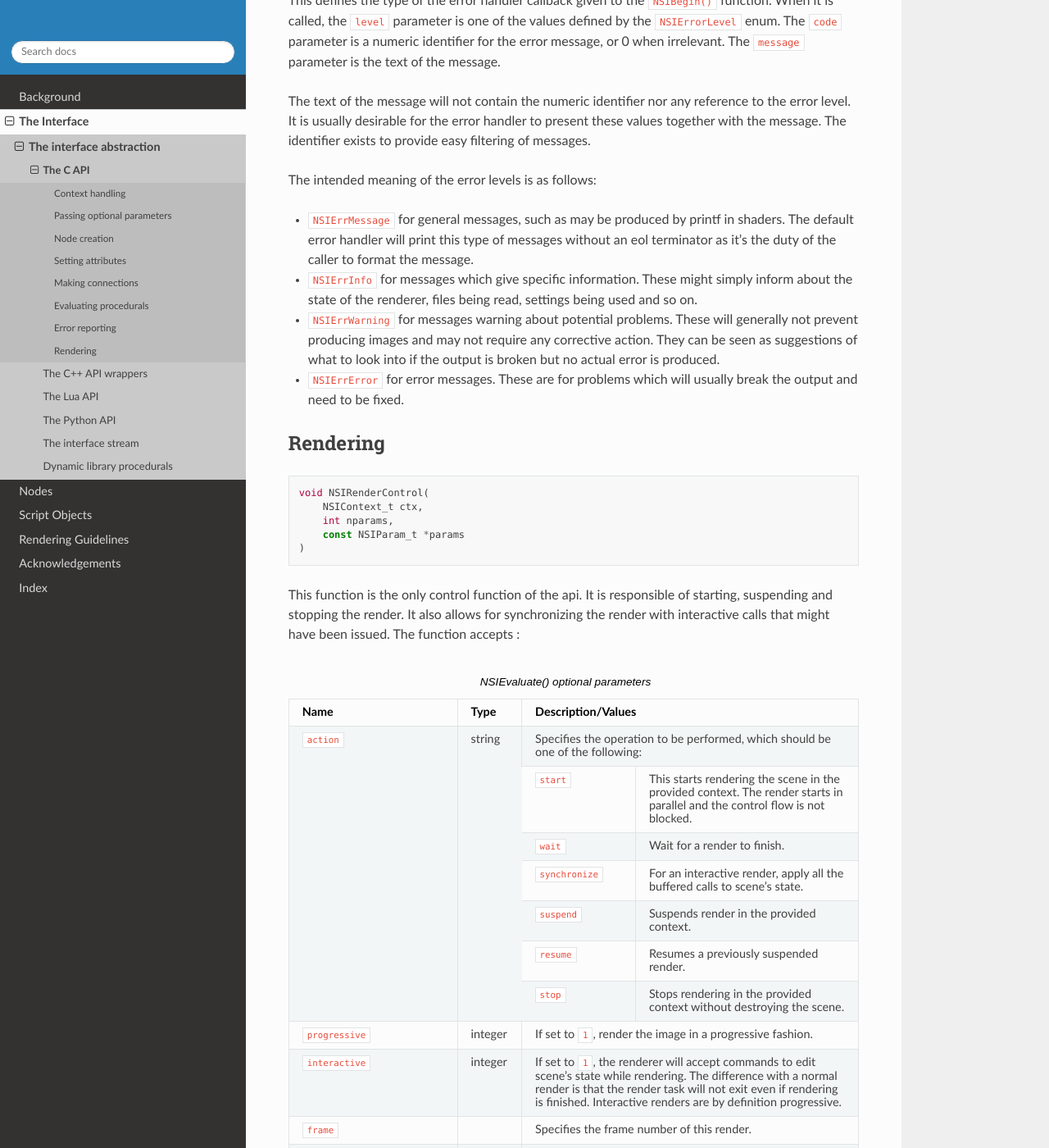
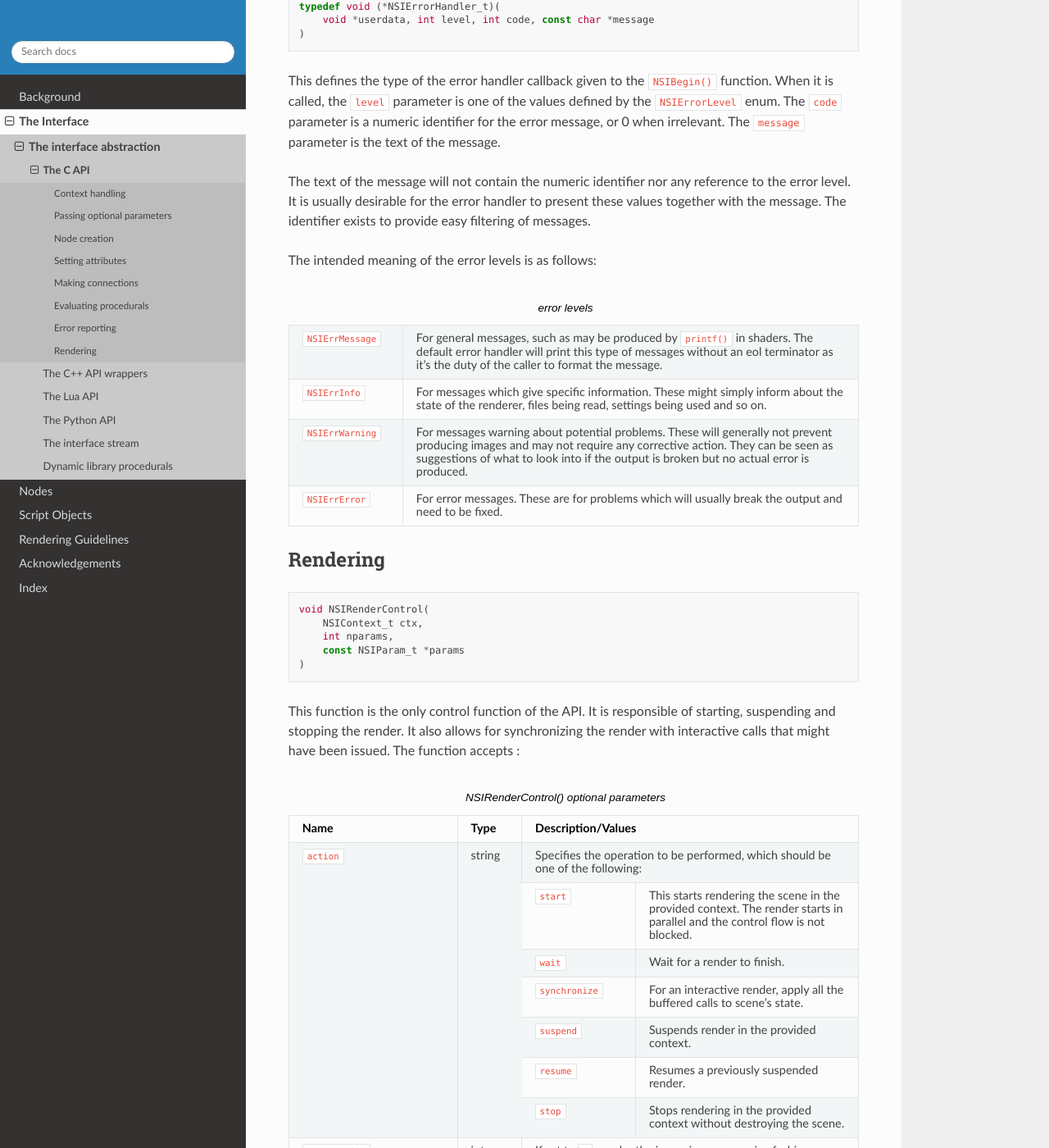
Before and after one commit to virtualritz/nsi-docs, a Sphinx documentation site: the page built from docs/c-api.rst, in a window 1280 px wide and 1400 px high, scrolled down 8820 px. Shown: the whole window at 82% size. Built offline with Sphinx 7.4.7 and the Read the Docs theme 2.0.0, drawn with Linux system fonts in a browser that asks for light colours; part of the change alters nothing that is shown; some of the changed text lies outside the part shown.

Commit message:
Last missing tables added to C API docs.

```diff
--- a/docs/c-api.rst
+++ b/docs/c-api.rst
@@ -19,12 +19,16 @@ interface in other languages as all concepts are the same.
 The ``NSI_VERSION`` macro exists in case there is a need at some point
 to break source compatibility of the C interface.
 
+.. _CAPI:dotroot:
+
 .. code-block:: c
 
     #define NSI_SCENE_ROOT ".root"
 
 The ``NSI_SCENE_ROOT`` macro defines the handle of the
 :ref:`root node<node:root>`.
+
+.. _CAPI:dotall:
 
 .. code-block:: c
 
@@ -447,24 +451,37 @@ two elements. It is not an error to create a connection which already
 exists or to remove a connection which does not exist but the nodes on
 which the connection is performed must exist. The parameters are:
 
-The handle of the node from which the connection is made.
+.. table:: NSIConnect()/NSIDisconnect() optional parameters
+    :widths: 3 1 6
 
-The name of the attribute from which the connection is made. If this is
-an empty string then the connection is made from the node instead of
-from a specific attribute of the node.
+    +------------------------+----------+----------------------------------------------------+
+    | **Name**               | **Type** | **Description/Values**                             |
+    +========================+==========+====================================================+
+    | ``from``               | string   | The handle of the node from which the connection   |
+    |                        |          | is made.                                           |
+    +------------------------+----------+----------------------------------------------------+
+    | ``from attr``          | string   | The name of the attribute from which the           |
+    |                        |          | connection is made. If this is an empty string     |
+    | ``from.attribute`` (!) |          | then the connection is made from the node instead  |
+    |                        |          | of from a specific attribute of the node.          |
+    +------------------------+----------+----------------------------------------------------+
+    | ``to``                 | string   | The handle of the node to which the connection is  |
+    |                        |          | made.                                              |
+    +------------------------+----------+----------------------------------------------------+
+    | ``to``                 | string   | The name of the attribute to which the connection  |
+    |                        |          | is made. If this is an empty string then the       |
+    | ``to.attribute`` (!)   |          | connection is made to the node instead of to a     |
+    |                        |          | specific attribute of the node.                    |
+    +------------------------+----------+----------------------------------------------------+
 
-The handle of the node to which the connection is made.
-
-The name of the attribute to which the connection is made. If this is an
-empty string then the connection is made to the node instead of to a
-specific attribute of the node.
-
-``NSIConnect()`` accepts additional optional parameters. Refer to for more
-about their utility.
+``NSIConnect()`` accepts additional optional parameters. Refer to the
+:ref:`guidelines on inter-object visibility<section:lightlinking>` for
+more information about their utility.
 
 With ``NSIDisconnect()``, the handle for either node may be the special
-value . This will remove all connections which match the other three
-parameters. For example, to disconnect everything from the :
+value :ref:`'.all'<CAPI:dotall>` . This will remove all connections
+which match the other three parameters. For example, to disconnect
+everything from :ref:`the scene's root<node:root>`:
 
 .. code-block:: c
    :linenos:
@@ -594,24 +611,47 @@ identifier exists to provide easy filtering of messages.
 
 The intended meaning of the error levels is as follows:
 
--  ``NSIErrMessage`` for general messages, such as may be produced by
-   printf in shaders. The default error handler will print this type of
-   messages without an eol terminator as it’s the duty of the caller to
-   format the message.
+.. table:: error levels
+    :widths: 2 8
 
--  ``NSIErrInfo`` for messages which give specific information. These
-   might simply inform about the state of the renderer, files being
-   read, settings being used and so on.
-
--  ``NSIErrWarning`` for messages warning about potential problems.
-   These will generally not prevent producing images and may not require
-   any corrective action. They can be seen as suggestions of what to
-   look into if the output is broken but no actual error is produced.
-
--  ``NSIErrError`` for error messages. These are for problems which will
-   usually break the output and need to be fixed.
+    +-------------------------+---------------------------------------------------+
+    | ``NSIErrMessage``       | For general messages, such as may be produced by  |
+    |                         | ``printf()`` in shaders. The default error        |
+    |                         | handler will print this type of messages without  |
+    |                         | an eol terminator as it’s the duty of the caller  |
+    |                         | to format the message.                            |
+    +-------------------------+---------------------------------------------------+
+    | ``NSIErrInfo``          | For messages which give specific information.     |
+    |                         | These might simply inform about the state of the  |
+    |                         | renderer, files being read, settings being used   |
+    |                         | and so on.                                        |
+    +-------------------------+---------------------------------------------------+
+    | ``NSIErrWarning``       | For messages warning about potential problems.    |
+    |                         | These will generally not prevent producing images |
+    |                         | and may not require any corrective action. They   |
+    |                         | can be seen as suggestions of what to look into   |
+    |                         | if the output is broken but no actual error is    |
+    |                         | produced.                                         |
+    +-------------------------+---------------------------------------------------+
+    | ``NSIErrError``         | For error messages. These are for problems which  |
+    |                         | will usually break the output and need to be      |
+    |                         | fixed.                                            |
+    +-------------------------+---------------------------------------------------+
 
 .. _section:rendering:
+
+.. index::
+    NSIRenderControl()
+    controlling rendering
+    rendering
+    starting a render
+    suspending a render
+    pausing a render
+    stopping a render
+    resuming a render
+    terminating a render
+    synchronizing a render
+    interactive rendering
 
 Rendering
 ~~~~~~~~~
@@ -624,12 +664,12 @@ Rendering
         const NSIParam_t *params
     )
 
-This function is the only control function of the api. It is responsible
+This function is the only control function of the API. It is responsible
 of starting, suspending and stopping the render. It also allows for
 synchronizing the render with interactive calls that might have been
 issued. The function accepts :
 
-.. table:: NSIEvaluate() optional parameters
+.. table:: NSIRenderControl() optional parameters
     :widths: 3 1 2 4
 
     +------------------------+----------+----------------------------------------------------+
```
